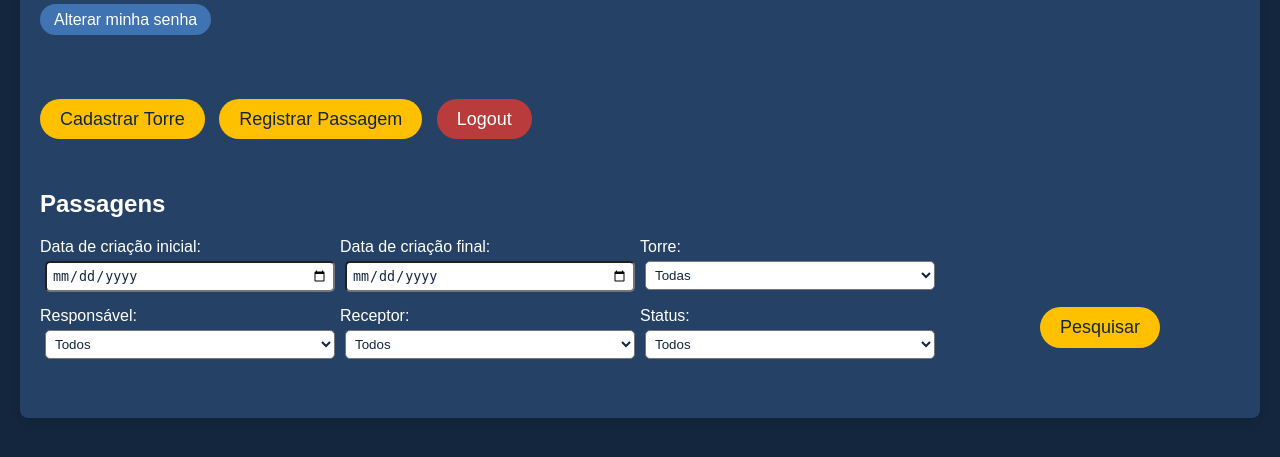
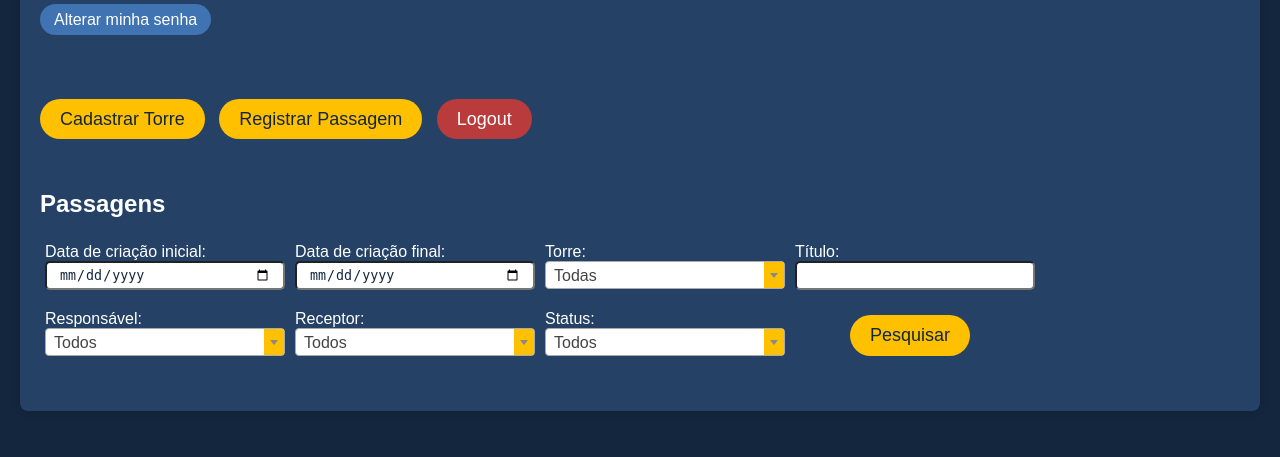
Before and after one commit to fanecovsf/moby-apps, a Django app: page /troca-turno/painel/ in a window 1280 px wide. Shown: the part 267-724 px from the top of the page. Run offline with Django 4.2, Linux system fonts and the light colour scheme; the visitor is signed in with stand-in values (Sample User, id 1); data comes from the database, SQL or seed files in the repository; data that the repository does not hold is empty; parts of the project's set-up code (start-up, migrations or seed data) failed here and were passed over.

Commit message:
🆕 Feat: Implementado pesquisa por título

```diff
--- a/troca_turno/services.py
+++ b/troca_turno/services.py
@@ -122,7 +122,6 @@ class PassagemService:
 
 
 
-
 class TorreService:
 
     @staticmethod
--- a/troca_turno/static/styles/style-painel.css
+++ b/troca_turno/static/styles/style-painel.css
@@ -64,8 +64,11 @@ body {
 }
 
 .btn-pesquisa {
-    margin-left: 100px;
-    margin-bottom: 20px;
+    margin-top: 10px;
+}
+
+.pesquisa-container {
+    margin-left: 60px;
 }
 
 .btn:hover, .btn-pesquisa:hover {
@@ -97,9 +100,10 @@ body {
 }
 
 .filter-group {
-    width: 25%;
+    width: 20%;
     display: flex;
     flex-direction: column;
+    margin: 5px;
 }
 
 .filter-group input, .filter-group select {
@@ -107,7 +111,6 @@ body {
     background-color: #fff;
     padding: 5px;
     border-radius: 5px;
-    margin: 5px;
 }
 
 /* Cartões */
@@ -233,3 +236,37 @@ a.view-only {
 .btn {
     margin-right: 10px;
 }
+
+.select2-container {
+    width: 100%;
+}
+
+/* Style the dropdown arrow */
+.select2-selection__arrow {
+    background-color: #ffc000; /* Change the background color */
+    color: #13263d; /* Change the arrow color */
+}
+
+/* Style the dropdown options */
+.select2-results__option {
+    padding: 8px 12px;
+    background-color: #ffffff;
+    color: #13263d;
+}
+
+.select2-results__option--highlighted {
+    background-color: #ffc000; /* Change the highlight color */
+    color: #13263d;
+}
+
+.date-filter label {
+    color: #ffffff; /* Change label text color */
+}
+
+/* Style the date filter inputs */
+.date-filter input[type="date"] {
+    /* Add your input styles here */
+    padding: 4px 12px; /* Adjust padding as needed */
+    background-color: #ffffff; /* Change input background color */
+    color: #13263d; /* Change input text color */
+}
--- a/troca_turno/templates/painel.html
+++ b/troca_turno/templates/painel.html
@@ -7,7 +7,29 @@
     <meta name="viewport" content="width=device-width, initial-scale=1.0">
     <link href="{% static 'styles/style-painel.css' %}" rel="stylesheet">
     <link rel="icon" type="image/x-icon" href="{% static 'icon/icon.ico' %}">
+
+    <link href="https://cdnjs.cloudflare.com/ajax/libs/select2/4.0.13/css/select2.min.css" rel="stylesheet" />
+
+
+    <script src="https://code.jquery.com/jquery-3.6.0.min.js"></script>
+
+
+    <script src="https://cdnjs.cloudflare.com/ajax/libs/select2/4.0.13/js/select2.min.js"></script>
+
     <title>Passagem de turno</title>
+    <script>
+        $(document).ready(function () {
+            $('#filtro-torre').select2();
+            $('#filtro-resp').select2();
+            $('#filtro-recep').select2();
+            $('#filtro_status').select2();
+
+            $('#filtro-torre').trigger('change');
+            $('#filtro-resp').trigger('change');
+            $('#filtro-recep').trigger('change');
+            $('#filtro_status').trigger('change');
+        });
+    </script>
 </head>
 <body>
     <div class="container">
@@ -34,13 +56,13 @@
             {% csrf_token %}
             <div class="filters">
                 <div class="top-filters">
-                    <div class="filter-group">
-                        <label for="data_inicio" class="data-filter">Data de criação inicial:</label>
+                    <div class="filter-group date-filter">
+                        <label for="data_inicio">Data de criação inicial:</label>
                         <input type="date" id="data_inicio" name="data-inicio" value="">
                     </div>
 
-                    <div class="filter-group">
-                        <label for="data_fim" class="data-filter">Data de criação final:</label>
+                    <div class="filter-group date-filter">
+                        <label for="data_fim">Data de criação final:</label>
                         <input type="date" id="data_fim" name="data-fim" value="">
                     </div>
 
@@ -52,6 +74,11 @@
                                 <option value="{{ torre }}">{{ torre }}</option>
                             {% endfor %}
                         </select>
+                    </div>
+
+                    <div class="filter-group">
+                        <label for="title">Título:</label>
+                        <input type="text" name="filtro-title" id="filtro-title">
                     </div>
                 </div>
 
@@ -87,7 +114,9 @@
                         </select>
                     </div>
 
+                    <div class="pesquisa-container">
                     <button type="submit" class="btn-pesquisa">Pesquisar</button>
+                    </div>
                 </div>
             </div>
         </form>
--- a/troca_turno/views.py
+++ b/troca_turno/views.py
@@ -40,6 +40,7 @@ class Views:
             filtro_torre = TorreService.get(request.POST.get('filtro-torre'), request.user.operacao)
             filtro_resp = MobyUserService.get_email(request.POST.get('filtro-resp'))
             filtro_recep = MobyUserService.get_email(request.POST.get('filtro-recep'))
+            filtro_title = request.POST.get('filtro-title')
 
             filtro_status = request.POST.get('filtro-status')
             if filtro_status == 'concluido':
@@ -62,6 +63,9 @@ class Views:
 
             if filtro_torre:
                 passagens = passagens.filter(torre=filtro_torre)
+
+            if filtro_title:
+                passagens = passagens.filter(titulo__contains=filtro_title)
 
             if filtro_resp:
                 passagens = passagens.filter(responsavel=filtro_resp)
```
